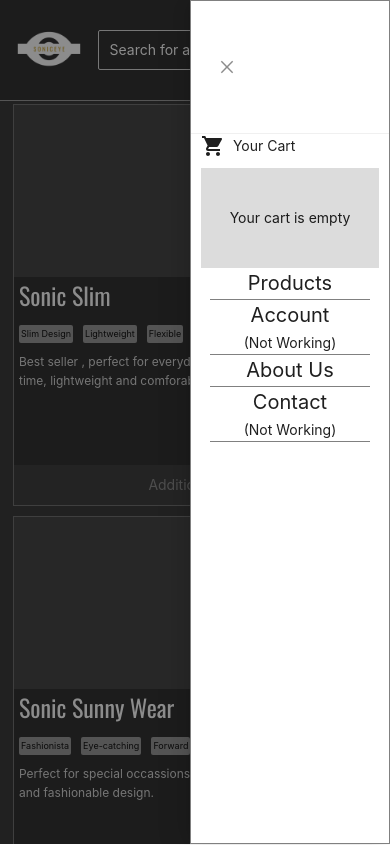
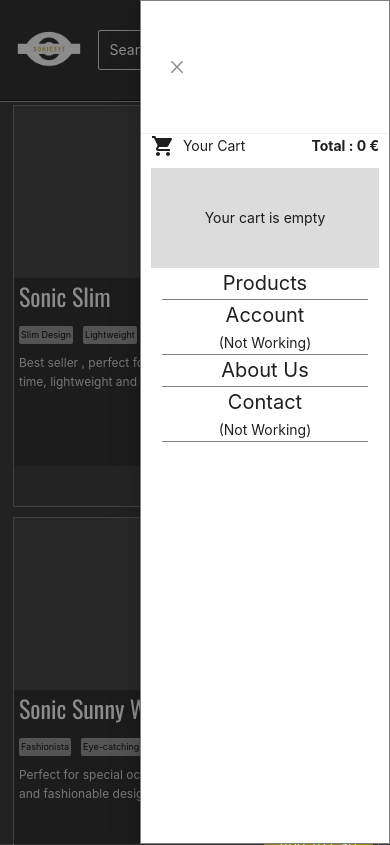
Before and after one commit to ElsonNezaj/soniceye, a React (Create React App) app: page /products in a window 390 px wide. Both pictures are taken after a click on the button 348 px from the left and 50 px from the top of the page. Built offline with nearby package versions, Linux system fonts and the light colour scheme.

Commit message:
finished cart for mobile

```diff
--- a/src/components/Header/index.jsx
+++ b/src/components/Header/index.jsx
@@ -2,12 +2,18 @@ import { Button, Drawer, Typography } from "antd";
 import styles from "./styles.module.scss";
 import { Link } from "react-router-dom";
 import { ReactComponent as Menu } from "../../assets/images/menuIcon.svg";
-import { useState } from "react";
+import { useEffect, useState } from "react";
 
 import appLogo from "../../assets/images/logo/soniceyeLogo.png";
 import ProductSearch from "./ProductSearch";
 import UserNavigation from "./UserNavigation";
+import { ChevronLeft, ChevronRight } from "@mui/icons-material";
 import { ShoppingCart } from "@mui/icons-material";
+import { useAppDispatch, useAppSelector } from "../../redux/hooks";
+import {
+  removeItemFromCart,
+  updateItemQuantity,
+} from "../../redux/cartSlice/cartSlice";
 
 export default function Header() {
   const [isDrawerOpen, setIsDrawerOpen] = useState(false);
@@ -51,22 +57,13 @@ export default function Header() {
 
       <Drawer
         open={isDrawerOpen}
-        width={200}
+        width={250}
         onClose={() => setIsDrawerOpen(false)}
         bodyStyle={{ padding: "0px 10px 0px 10px" }}
         className={styles.drawer}
       >
         <div className={styles.drawerContentContainer}>
-          <div className={styles.cartContainer}>
-            <Typography className={styles.title}>
-              <ShoppingCart /> &nbsp; Your Cart
-            </Typography>
-            <div className={styles.itemsContainer}>
-              <Typography className={styles.label}>
-                Your cart is empty
-              </Typography>
-            </div>
-          </div>
+          <CartContainer />
           <Link to="/products" onClick={() => setIsDrawerOpen(false)}>
             <Typography className={styles.drawerContent}>Products</Typography>
           </Link>
@@ -84,3 +81,103 @@ export default function Header() {
     </div>
   );
 }
+
+function CartContainer() {
+  const dispatch = useAppDispatch();
+  const cartItems = useAppSelector((state) => state.cart.cartItems);
+  const [total, setTotal] = useState(0);
+
+  const findTotal = () => {
+    let total = 0;
+    cartItems.forEach((element) => {
+      const elementTotal = element.item.price * element.quantity;
+      total = total + elementTotal;
+      return total;
+    });
+    return total;
+  };
+
+  useEffect(() => {
+    setTotal(findTotal());
+  }, [cartItems]);
+
+  return (
+    <div className={styles.cartContainer}>
+      <div className={styles.titleContainer}>
+        <Typography className={styles.title}>
+          <ShoppingCart /> &nbsp; Your Cart
+        </Typography>
+        <Typography className={styles.totalAmount}>
+          Total : {total} €
+        </Typography>
+      </div>
+      <div
+        className={`${styles.itemsContainer} ${
+          cartItems.length === 0 && styles.alignCenter
+        }`}
+      >
+        {cartItems.length === 0 ? (
+          <Typography className={styles.emptyLabel}>
+            Your cart is empty
+          </Typography>
+        ) : (
+          cartItems.map((element) => (
+            <div
+              key={element.item.productCode}
+              className={styles.singleCartItem}
+            >
+              <Typography className={styles.productName}>
+                {element.item.name}
+              </Typography>
+              <div className={styles.secondRow}>
+                <Typography className={styles.prodCode}>
+                  #{element.item.productCode}
+                </Typography>
+                <Typography className={styles.prodPrice}>
+                  {element.item.price} €
+                </Typography>
+              </div>
+              <div className={styles.quantityContainer}>
+                <div
+                  onClick={() => {
+                    dispatch(
+                      updateItemQuantity({
+                        name: element.item.name,
+                        manual: "decrease",
+                      })
+                    );
+                  }}
+                  className={styles.actionButton}
+                >
+                  <ChevronLeft />
+                </div>
+                <Typography className={styles.quantityLabel}>
+                  {element.quantity}
+                </Typography>
+                <div
+                  onClick={() => {
+                    dispatch(
+                      updateItemQuantity({
+                        name: element.item.name,
+                        manual: "increase",
+                      })
+                    );
+                  }}
+                  className={styles.actionButton}
+                >
+                  <ChevronRight />
+                </div>
+              </div>
+              <Button
+                onClick={() => dispatch(removeItemFromCart(element.item.name))}
+                className={styles.removeButton}
+              >
+                Remove
+              </Button>
+            </div>
+          ))
+        )}
+      </div>
+    </div>
+  );
+}
--- a/src/components/Header/styles.module.scss
+++ b/src/components/Header/styles.module.scss
@@ -182,9 +182,104 @@
 .itemsContainer {
   width: 100%;
   display: flex;
-  justify-content: center;
-  align-items: center;
-  height: 100px;
+  min-height: 100px;
+  max-height: 150px;
+  overflow-y: scroll;
   background-color: rgb(220, 220, 220);
   margin-top: 10px;
+  flex-direction: column;
 }
+
+.alignCenter {
+  justify-content: center;
+}
+
+.singleCartItem {
+  width: 90%;
+  margin: 5px auto;
+  margin-bottom: 0px;
+  display: flex;
+  flex-direction: column;
+  background-color: white;
+  height: fit-content;
+  padding: 5px;
+
+  &:last-child {
+    margin-bottom: 5px;
+  }
+}
+
+.productName {
+  padding-left: 5px;
+  font-size: 14px;
+  font-weight: bold;
+}
+.secondRow {
+  display: flex;
+  justify-content: space-between;
+  align-items: center;
+  border-bottom: solid 1px rgba(0, 0, 0, 0.505);
+}
+
+.prodCode {
+  color: grey;
+  font-size: 12px;
+}
+
+.prodPrice {
+  font-weight: bold;
+}
+
+.quantityContainer {
+  display: flex;
+  justify-content: space-between;
+  align-items: center;
+  margin-top: 10px;
+}
+
+.quantityLabel {
+  font-size: 16px;
+  font-weight: bold;
+  background-color: rgb(223, 223, 223);
+  width: 50%;
+  text-align: center;
+}
+
+.actionButton {
+  height: 20px;
+  width: 20px;
+  display: flex;
+  align-items: center;
+  justify-content: center;
+  color: white;
+  background-color: black;
+  border-radius: 100%;
+  svg {
+    width: 15px;
+    height: 15px;
+  }
+}
+
+.emptyLabel {
+  display: flex;
+  justify-content: center;
+}
+
+.removeButton {
+  margin-top: 10px;
+  border-radius: 5px;
+  background-color: red;
+  color: white;
+  border: solid 1px white;
+}
+
+.titleContainer {
+  display: flex;
+  justify-content: space-between;
+  align-items: center;
+}
+
+.totalAmount {
+  font-size: 14px;
+  font-weight: bold;
+}
```
